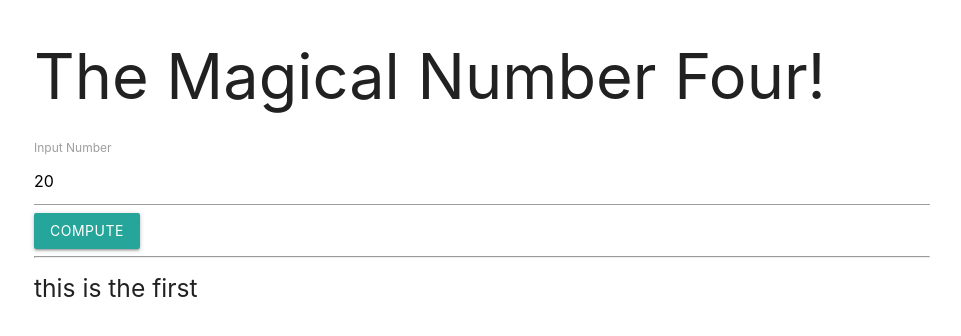
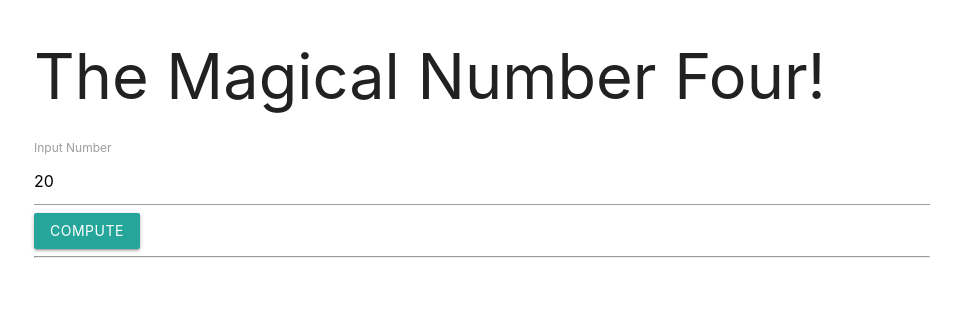
Before and after one commit to ericabell/four, a website: page index.html in a window 1280 px wide. Shown: the whole page, without its empty margins (158-1119 px from the left). Drawn offline with nearby package versions, Linux system fonts and the light colour scheme.

Commit message:
Removed debug line for result element

```diff
--- a/index.html
+++ b/index.html
@@ -55,7 +55,7 @@
         el: '#app',
         data: {
           inputNumber: 20,
-          result: 'this is the first'
+          result: null
         },
         methods: {
           computePath: function() {
```
